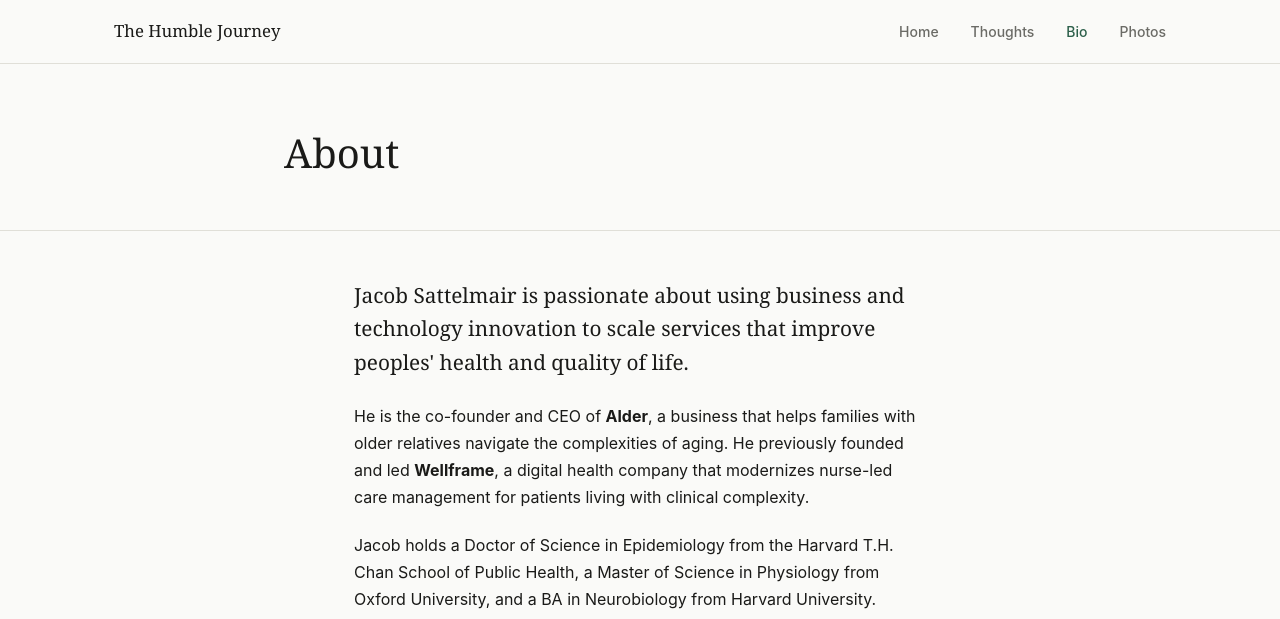
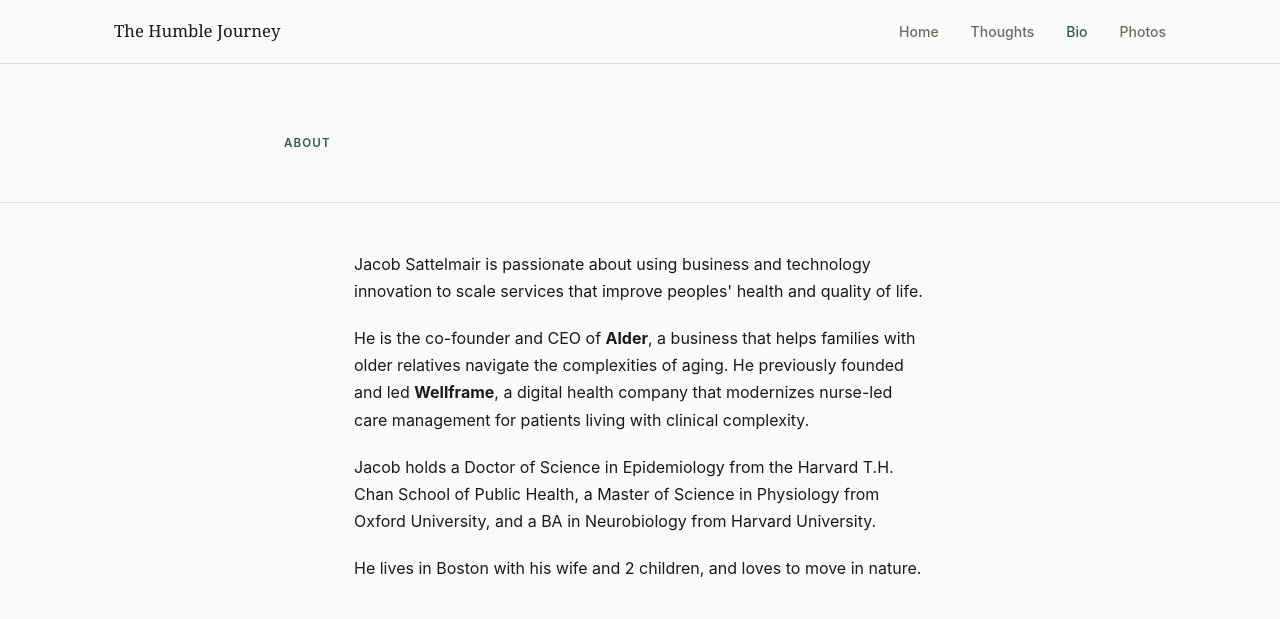
Before and after one commit to jacobsattelmair-commits/thehumblejourney, a plain HTML site: page thehumblejourney-site/bio.html in a window 1280 px wide. Shown: the top 619 px of the page. Drawn offline with Linux system fonts and the light colour scheme.

Commit message:
Update bio.html

```diff
--- a/thehumblejourney-site/bio.html
+++ b/thehumblejourney-site/bio.html
@@ -26,13 +26,13 @@
   <main>
     <section class="page-header">
       <div class="container">
-        <h1>About</h1>
+        <span class="label">About</span>
       </div>
     </section>
 
     <section class="bio-content">
       <div class="container container--narrow">
-        <p class="bio-lead">Jacob Sattelmair is passionate about using business and technology innovation to scale services that improve peoples' health and quality of life.</p>
+        <p>Jacob Sattelmair is passionate about using business and technology innovation to scale services that improve peoples' health and quality of life.</p>
 
         <p>He is the co-founder and CEO of <strong>Alder</strong>, a business that helps families with older relatives navigate the complexities of aging. He previously founded and led <strong>Wellframe</strong>, a digital health company that modernizes nurse-led care management for patients living with clinical complexity.</p>
 
```
